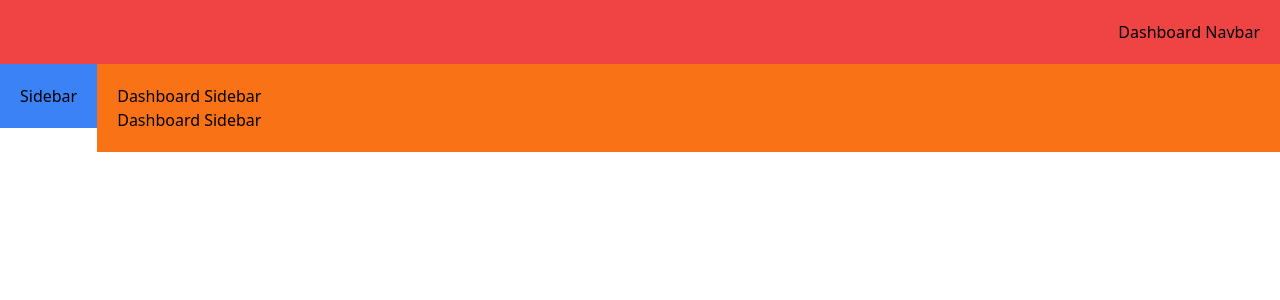
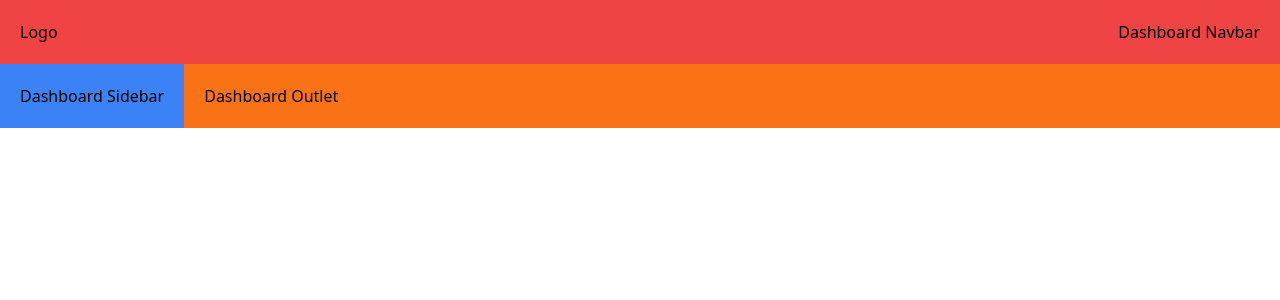
Before and after one commit to arrafi-mahin/React-Boilerplate, a React (Vite) app: page /dashboard in a window 1280 px wide. Shown: the top 300 px of the page. Built offline with nearby package versions, Linux system fonts and the light colour scheme.

Commit message:
extra sidebar removed\

```diff
--- a/src/components/Navbar/DashboardNav.jsx
+++ b/src/components/Navbar/DashboardNav.jsx
@@ -2,35 +2,36 @@ import React, { useState } from 'react';
 import ReactDOM from 'react-dom';
 import Menu from '../../assets/Icons/Menu.svg?react';
 import Cross from '../../assets/Icons/cancel.svg?react';
-const DashboardNav = () => {
-    const [isVisible, setIsVisible] = useState(false);
+const DashboardNav = ({sidebarHandler}) => {
+    // const [isVisible, setIsVisible] = useState(false);
     return (
-        <div className="flex justify-between md:justify-end text-right p-5">
-            <button onClick={() => setIsVisible(!isVisible)} className=" block md:hidden">
-                <Menu className='stroke-white' />
+        <div className="flex justify-between text-right p-5">
+            <button onClick={sidebarHandler} className=" block md:hidden">
+              {  <Menu className='stroke-white' />}
             </button>
+            <p className="hidden md:block">Logo</p>
             <div>
                 <p className="">Dashboard Navbar</p>
             </div>
-            <Sidebar show={isVisible} onClose={() => setIsVisible(false)} />
+            {/* <Sidebar show={isVisible} onClose={() => setIsVisible(false)} /> */}
         </div>
     );
 };
 
+export default DashboardNav;
 // Side bar
-const Sidebar = ({ show, onClose }) => {
-    return ReactDOM.createPortal(
-        <div className={`bg-[#00000098] bottom-0 absolute top-0  ${show ? 'w-full' : 'w-0'} transition-all duration-300`}>
-            <div className="flex justify-end pt-5 pr-5">
-                <Cross onClick={onClose} className='h-5 w-5 fill-slate-300' />
-            </div>
-            <div className={`bg-white absolute top-0 bottom-0 left-0  ${show ? 'w-[70vw]' : 'w-0'} transition-all duration-300 shrink-0 overflow-hidden`}>
-                <div className="p-5 shrink-0">
-                    <p className="">Hello world</p>
-                </div>
-            </div>
-        </div>,
-        document.querySelector('#sidebar')
-    )
-}
-export default DashboardNav;
+// const Sidebar = ({ show, onClose }) => {
+//     return ReactDOM.createPortal(
+//         <div className={`bg-[#00000098] bottom-0 absolute top-0  ${show ? 'w-full' : 'w-0'} transition-all duration-300`}>
+//             <div className="flex justify-end pt-5 pr-5">
+//                 <Cross onClick={onClose} className='h-5 w-5 fill-slate-300' />
+//             </div>
+//             <div className={`bg-white absolute top-0 bottom-0 left-0  ${show ? 'w-[70vw]' : 'w-0'} transition-all duration-300 shrink-0 overflow-hidden`}>
+//                 <div className="p-5 shrink-0">
+//                     <p className="">Hello world</p>
+//                 </div>
+//             </div>
+//         </div>,
+//         document.querySelector('#sidebar')
+//     )
+// }
--- a/src/components/Navbar/DashboardSidebar.jsx
+++ b/src/components/Navbar/DashboardSidebar.jsx
@@ -1,28 +1,25 @@
 import React from 'react';
 
+/**
+ * DashboardSidebar component provides a sidebar for the dashboard.
+ *
+ * @component
+ * @example
+ * // Example usage of DashboardSidebar
+ * <DashboardSidebar />
+ *
+ * @returns {JSX.Element} - Rendered component.
+ */
 const DashboardSidebar = () => {
     return (
+        // Wrapper div with padding
         <div className='p-5'>
-            <p>Sidebar</p>
+            {/* Text content for the sidebar */}
+            <p>Dashboard Sidebar</p>
         </div>
     );
 };
 
-// Side bar
-const Sidebar = ({ show, onClose }) => {
-    return ReactDOM.createPortal(
-        <div className={`bg-[#00000098] bottom-0 absolute top-0  ${show ? 'w-full' : 'w-0'} transition-all duration-300`}>
-            <div className="flex justify-end pt-5 pr-5">
-                <Cross onClick={onClose} className='h-5 w-5 fill-slate-300' />
-            </div>
-            <div className={`bg-white absolute top-0 bottom-0 left-0  ${show ? 'w-[70vw]' : 'w-0'} transition-all duration-300 shrink-0 overflow-hidden`}>
-                <div className="p-5 shrink-0">
-                    <p className="">Hello world</p>
-                </div>
-            </div>
-        </div>,
-        document.querySelector('#sidebar')
-    )
-}
 
+// Exporting the DashboardSidebar component as the default export
 export default DashboardSidebar;
--- a/src/layout/DashboardLayout.jsx
+++ b/src/layout/DashboardLayout.jsx
@@ -5,20 +5,20 @@ import DashboardSidebar from '../components/Navbar/DashboardSidebar';
 
 const DashboardLayout = () => {
     const [navHeight, setNavHeight] = useState(0);
+    const [sideBar, setSideBar] = useState(false);
     const navbarRef = useRef();
 
     useEffect(()=>{
         const navHight = navbarRef?.current?.offsetHeight + 'px';
         setNavHeight(navHight)
     },[])
-    console.log();
     return (
         <div className="flex flex-col">
             <div ref={navbarRef} className="bg-red-500 w-full">
-                <DashboardNav />
+                <DashboardNav sidebarHandler={()=> setSideBar(!sideBar)} />
             </div>
             <div className={`flex h-[calc(100vh-${navHeight})]`}>
-                <div className="h-full bg-blue-500 overflow-y-auto shrink-0 hidden md:block">
+                <div className={`h-full bg-blue-500 overflow-y-auto shrink-0 ${sideBar ? 'w-[50%]' : 'w-0'} md:w-auto transition-all duration-300`}>
                     <DashboardSidebar />
                 </div>
                 <div className="h-full bg-orange-500 w-full overflow-y-auto ">
--- a/src/pages/Dashboard/Dashboard.jsx
+++ b/src/pages/Dashboard/Dashboard.jsx
@@ -3,8 +3,7 @@ import React from 'react';
 const Dashboard = () => {
     return (
         <div className='p-5'>
-            <p>Dashboard Sidebar</p>
-            <p>Dashboard Sidebar</p>
+            <p>Dashboard Outlet</p>
 
         </div>
     );
```
